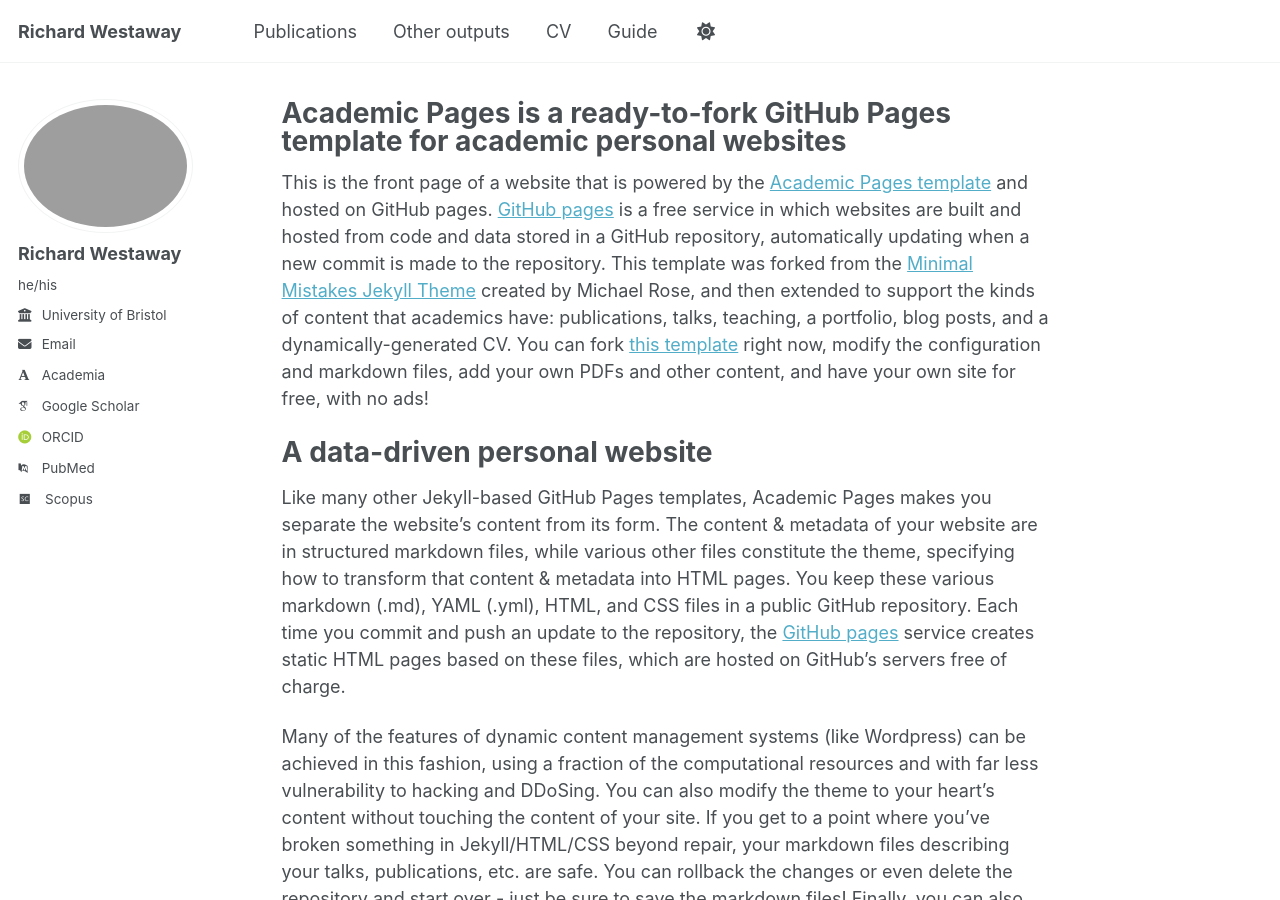
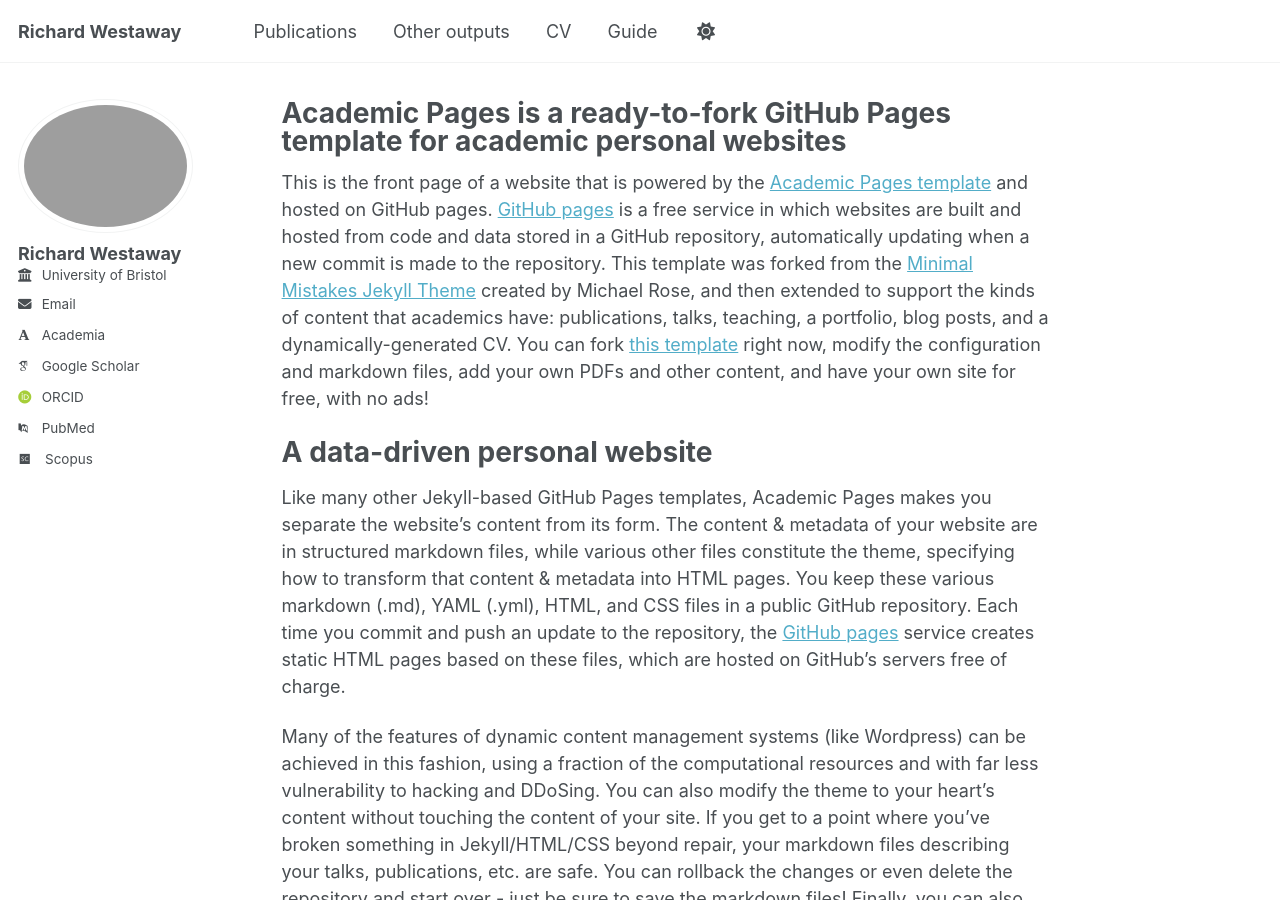
Before and after one commit to richardwestaway/richardwestaway.github.io, a Jekyll site: the page built from _pages/about.md, in a window 1280 px wide and 900 px high. Built offline with Jekyll 4.4.1, drawn with Linux system fonts in a browser that asks for light colours; some web fonts are replaced.

Commit message:
Update _config.yml

```diff
--- a/_config.yml
+++ b/_config.yml
@@ -22,13 +22,13 @@ repository               : "academicpages/academicpages.github.io"
 #               Additional customization can be done by editing /_includes/author-profile.html
 author:
   # Biographic information
-  # avatar           : "profile.png"
+  avatar           : # "profile.png"
   name             : "Richard Westaway"
-  pronouns         : "he/his"
-  # bio              : "Short biography for the left-hand sidebar"
-  # location         : "Earth"
+  pronouns         : # "he/his"
+  bio              : # "Short biography for the left-hand sidebar"
+  location         : # "Earth"
   employer         : "University of Bristol"
-  # uri              : URL
+  uri              : # URL
   email            : "r.westaway@bristol.ac.uk"
 
   # Academic websites
```
